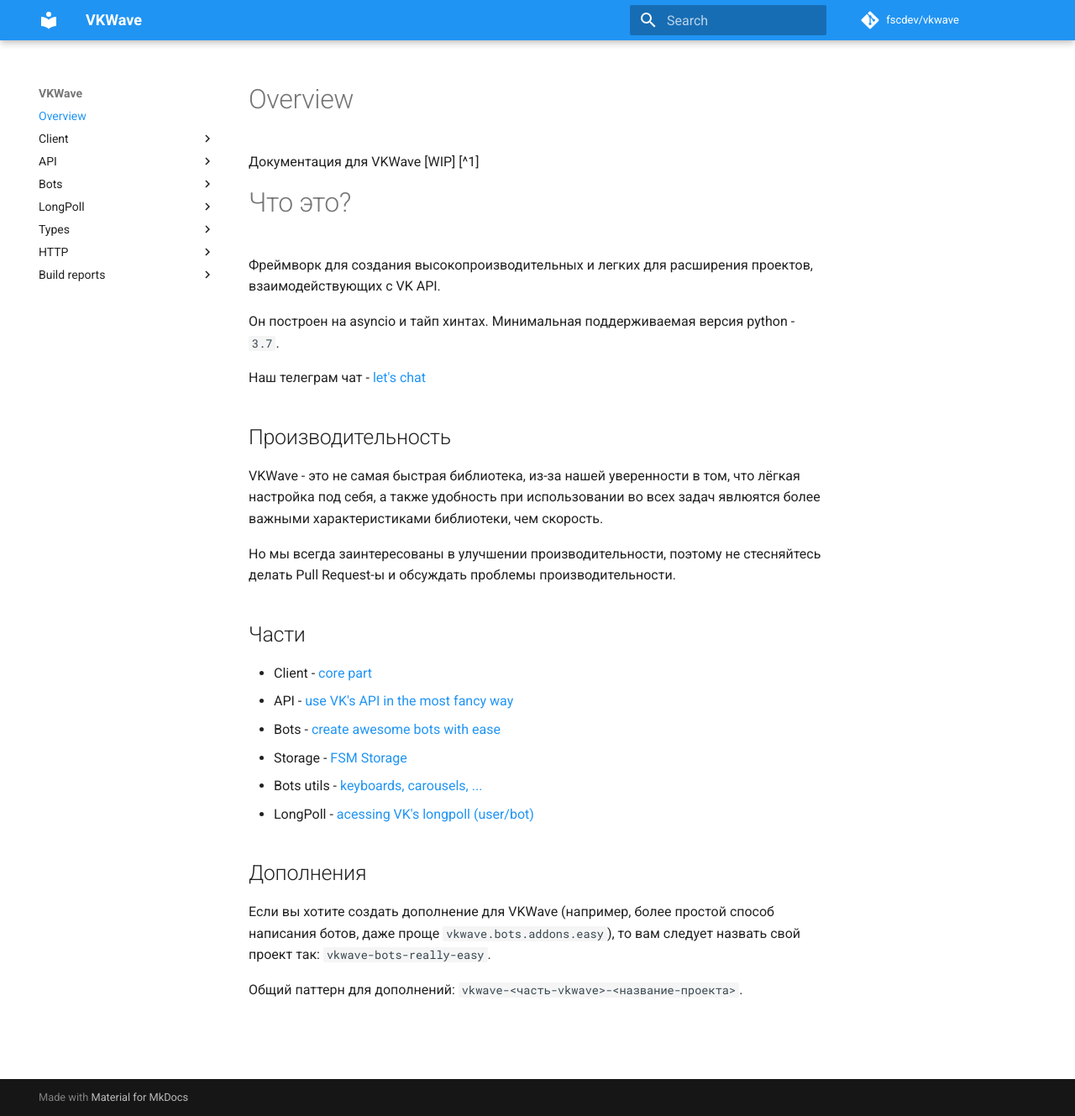
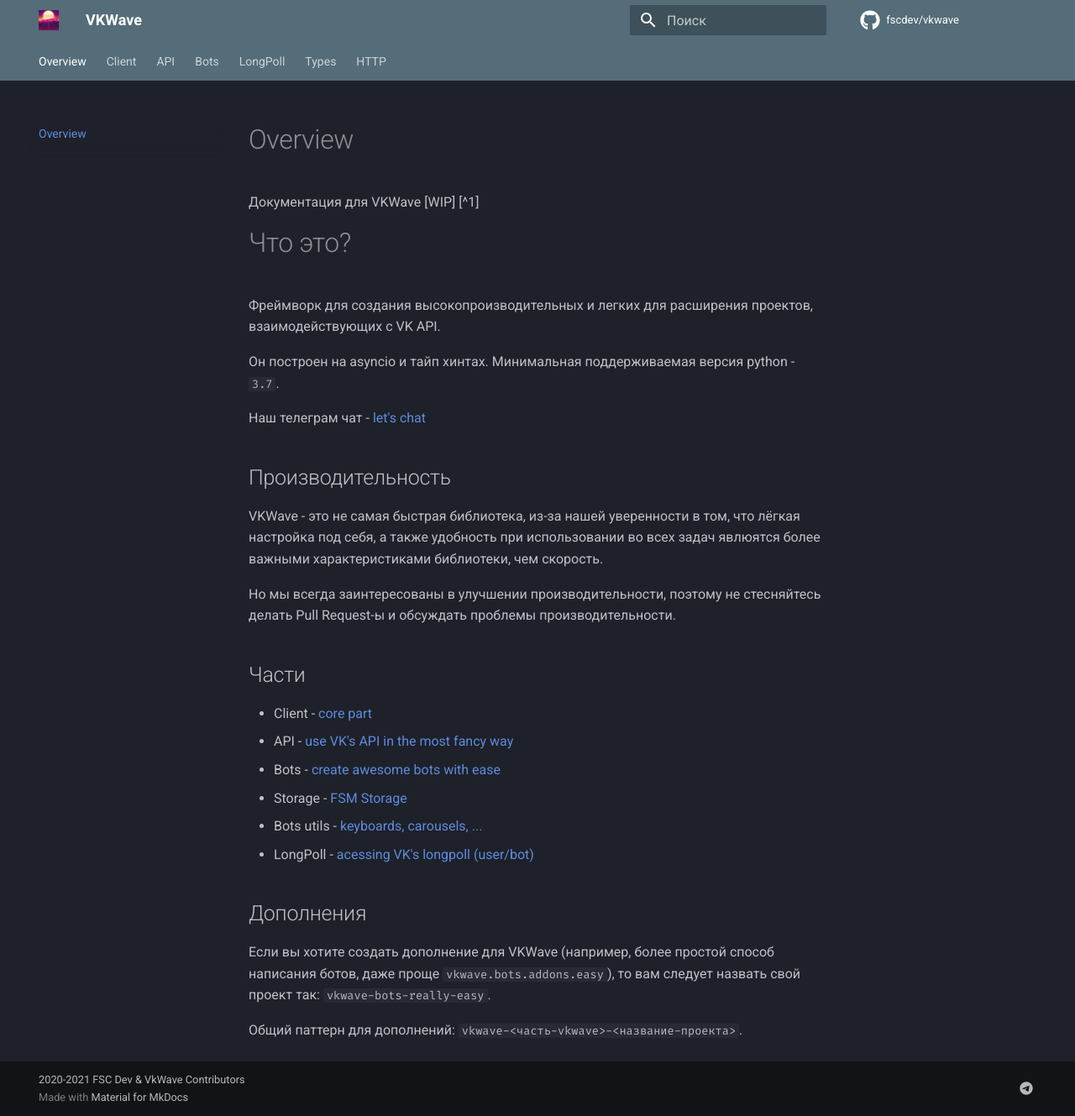
Before and after one commit to prostomarkeloff/vkwave, an MkDocs documentation site: the page built from docs/index.md, in a window 1280 px wide and 1329 px high. Shown: the whole window at 84% size. Built offline with MkDocs 1.6.1 and Material for MkDocs 9.7.7, drawn with Linux system fonts in a browser that asks for light colours; comment, search, counter and statistics services are not loaded.

Commit message:
Update mkdocs config to 7.x version of mkdocs-material.

```diff
--- a/mkdocs.yml
+++ b/mkdocs.yml
@@ -1,19 +1,33 @@
 site_name: VKWave
-site_description: 'Documentations of VKWave framework'
+site_description: 'Документация фреймворка VKWave'
 site_author: 'FSC Dev'
 repo_name: 'fscdev/vkwave'
 repo_url: 'https://github.com/fscdev/vkwave'
 
+copyright: '2020-2021 FSC Dev & VkWave Contributors'
+
 theme:
-  name: 'material'
-  language: 'en'
+  name: material
   palette:
-    primary: 'blue'
-    accent: 'blue'
-  favicon: 'assets/images/logo.png'
+    scheme: slate
+    primary: blue grey
+  font:
+    code: Fira Code
+  language: ru
+  logo: assets/images/logo.png
+  favicon: assets/images/logo.png
+  features:
+    - instant
+    - tabs
+  icon:
+    repo: fontawesome/brands/github
 
 extra:
-  version: 0.2.8
+  version: 0.2.10
+  social:
+    - icon: fontawesome/brands/telegram
+      link: https://t.me/vkwave
+      name: 'Чат в Telegram'
 
 plugins:
   - search
@@ -60,6 +74,3 @@ nav:
       - types/index.md
   - HTTP:
       - http/index.md
-  - Build reports:
-    - Tests result: /reports/tests
-    - mypy results: /reports/typechecking
```
